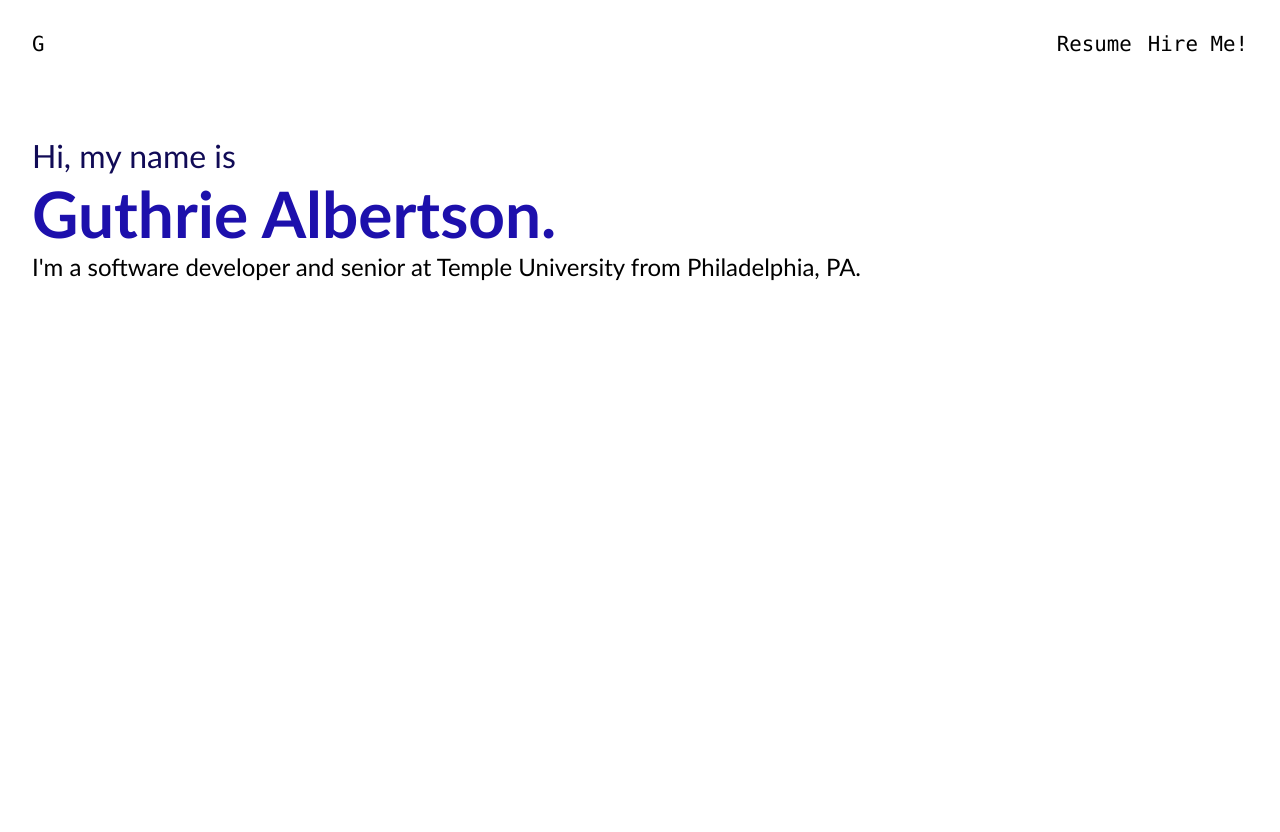
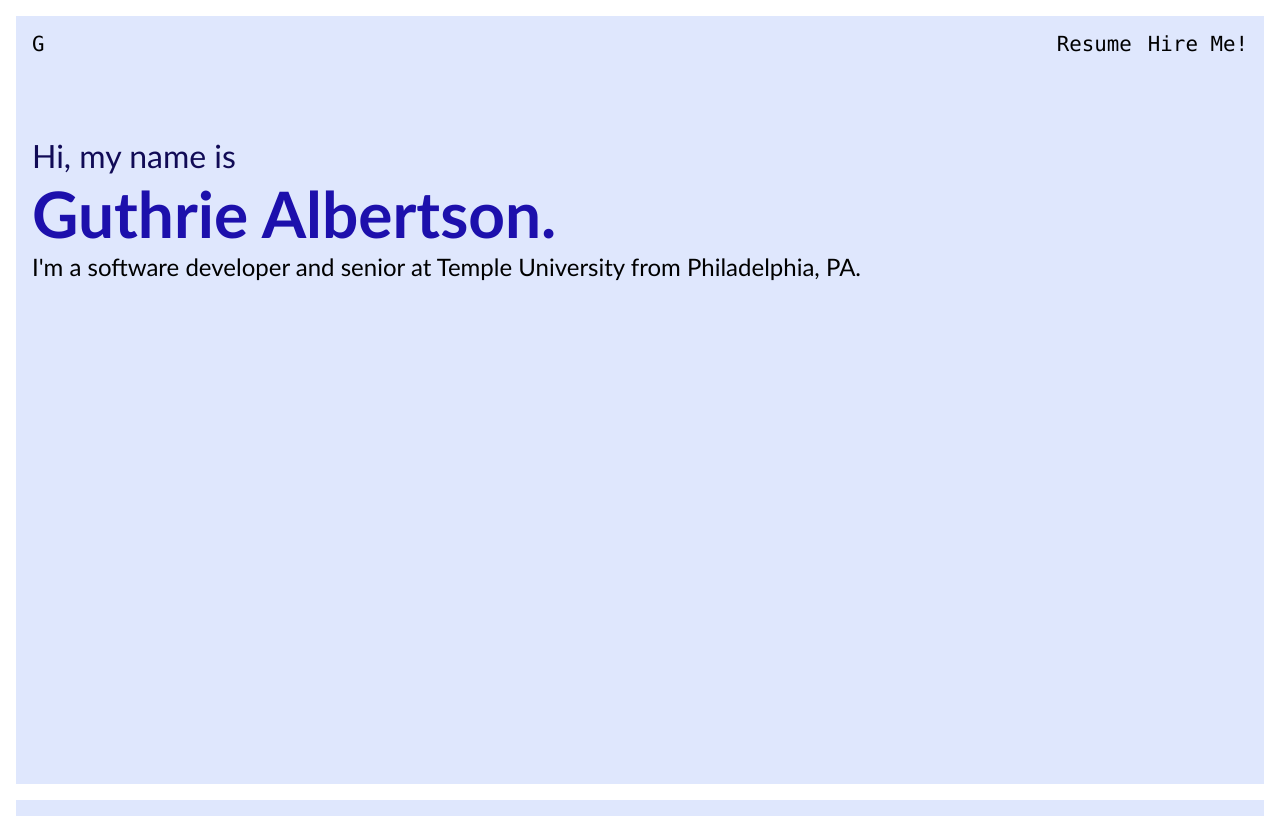
Before and after one commit to guthriealbertson/portfolio, a Next.js app: page / in a window 1280 px wide. Built offline with nearby package versions, Linux system fonts and the light colour scheme.

Commit message:
fixed backround color refresh bug

```diff
--- a/components/layout.js
+++ b/components/layout.js
@@ -11,13 +11,8 @@ export default function Layout({ children }) {
   const [color, setColor] = useState(0);
 
   useEffect(() => {
-    const handleRouteChange = (url, { shallow }) => {
-      console.log(
-        `App is changing to ${url} ${
-          shallow ? "with" : "without"
-        } shallow routing`
-      );
-      switch (url) {
+    console.log(router.pathname);
+    switch (router.pathname) {
       case "/":
         setColor("#dfe7fd");
         break;
@@ -30,15 +25,6 @@ export default function Layout({ children }) {
       default:
         setColor("#dfe7fd");
     }
-    };
-
-    router.events.on("routeChangeStart", handleRouteChange);
-
-    // If the component is unmounted, unsubscribe
-    // from the event with the `off` method:
-    return () => {
-      router.events.off("routeChangeStart", handleRouteChange);
-    };
   }, [router]);
 
   return (
```
Lines whose indentation alone changed are shown as unchanged.
